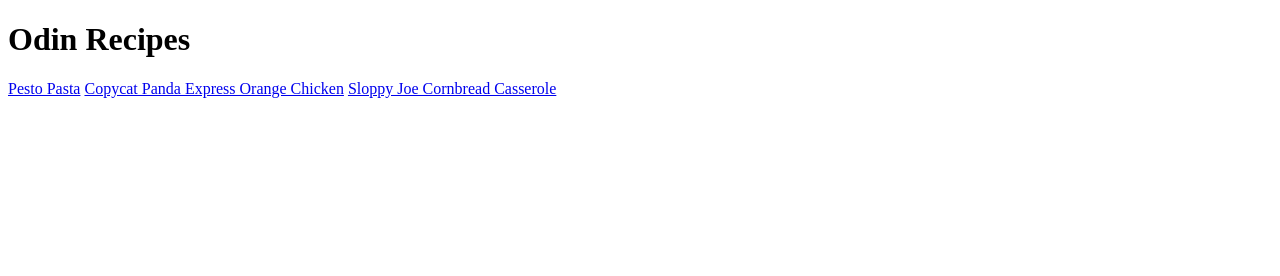
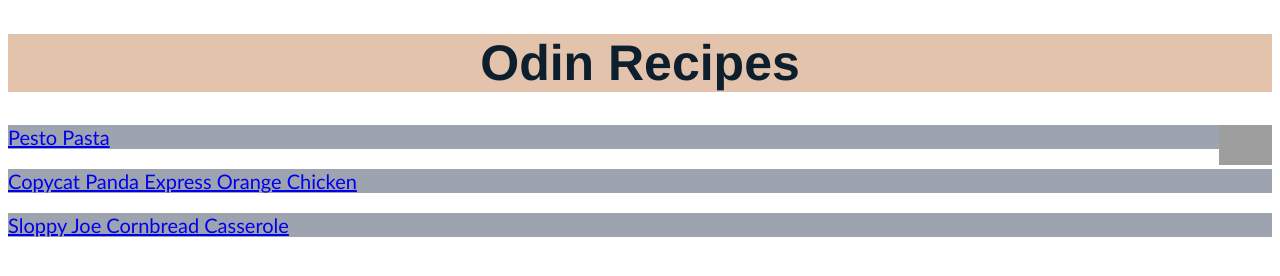
Before and after one commit to thebrigar/odin-recipes, a plain HTML site: page index.html in a window 1280 px wide. Drawn offline with Linux system fonts and the light colour scheme; grey boxes are pictures that could not be loaded.

Commit message:
Add style.css

```diff
--- a/index.html
+++ b/index.html
@@ -3,14 +3,17 @@
     <head>
         <meta charset="utr-8">
         <title>Odin Recipes</title>
+        <link rel="stylesheet" href="style.css">
     </head>
 
     <body>
         <h1>Odin Recipes</h1>
 
-        <a href="recipes/pesto-pasta.html">Pesto Pasta</a>
-        <a href="recipes/orange-chicken.html">Copycat Panda Express Orange Chicken</a>
-        <a href="recipes/cornbread-casserole.html">Sloppy Joe Cornbread Casserole</a>
+        <p><a href="recipes/pesto-pasta.html">Pesto Pasta</a>
+        <img src="https://www.recipetineats.com/tachyon/2019/02/Pesto-Pasta_2-1.jpg?resize=900%2C1260&zoom=1" alt="pesto pasta"></p>
+
+        <p><a href="recipes/orange-chicken.html">Copycat Panda Express Orange Chicken</a></p>
+        <p><a href="recipes/cornbread-casserole.html">Sloppy Joe Cornbread Casserole</a></p>
 
     </body>
 </html>
--- /dev/null
+++ b/style.css
@@ -0,0 +1,21 @@
+h1 {
+    color: #0D1F2D;
+    text-align: center;
+    background-color: #E4C3AD;
+    font-weight: bold;
+    font-family:'Franklin Gothic Medium', 'Arial Narrow', Arial, sans-serif;
+    font-size: 50px;
+}
+
+img {
+    height: 40px;
+    width: auto;
+    float: right;
+}
+
+p {
+    background-color: #9EA3B0;
+    font-size: 20px;
+    font-family: 'Trebuchet MS', 'Lucida Sans Unicode', 'Lucida Grande', 'Lucida Sans', Arial, sans-serif;
+
+}
```
